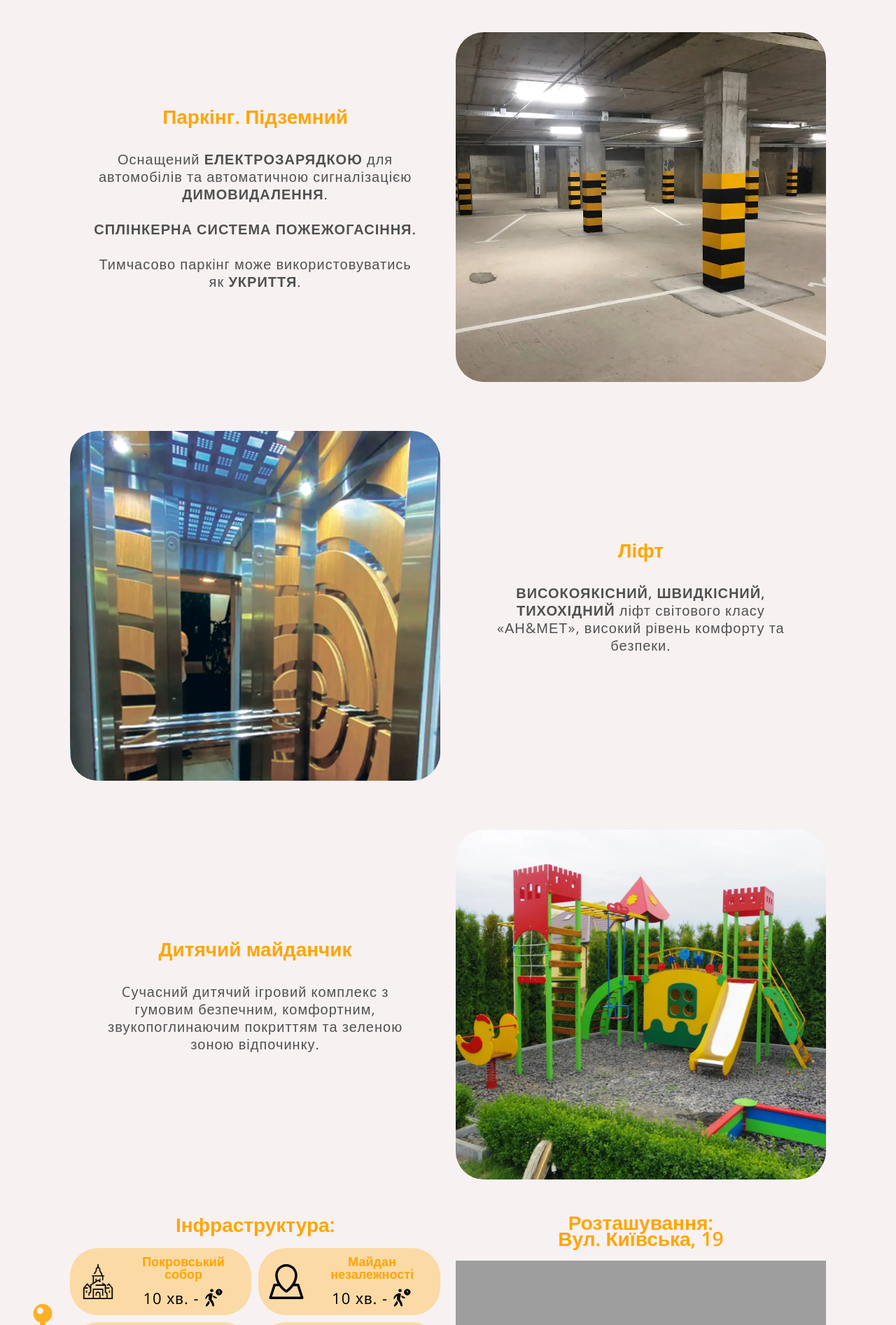
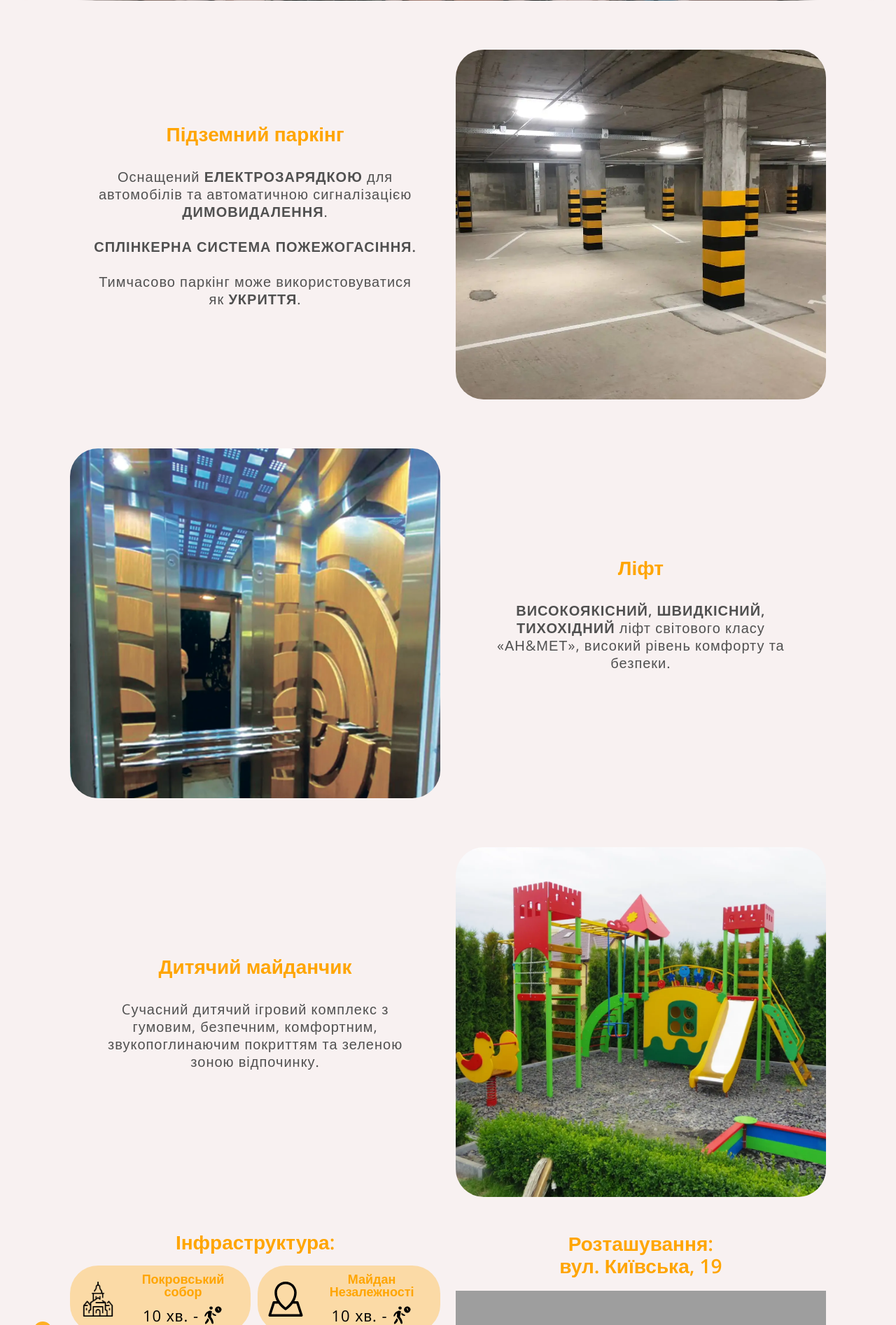
Before and after one commit to Sashahjggggv/Great-House, a PHP site: page / in a window 1280 px wide. Shown: the part 2535-4429 px from the top of the page at 70% size. Run offline with PHP 8.4, Linux system fonts and the light colour scheme; a map, chart or similar area stays blank; style sheets or scripts are compiled from the project's sources; some libraries are stand-ins or nearby versions; grey boxes are pictures that could not be loaded.

Commit message:
add new ver

```diff
--- a/choose/index.html
+++ b/choose/index.html
@@ -75,7 +75,7 @@
         <h3 class="contacts__title subtitle">Ми вам зателефонуємо:</h3>
         <div class="contacts__content">
           <form action="">
-            <input type="text" placeholder="Імʼя" class="contacts__input">
+            <input type="text" placeholder="Імʼя, Прізвище" class="contacts__input">
             <input type="tel" placeholder="(096) 070 77-55" class="contacts__input">
             <button class="contacts__btn-submit">Замовити дзвінок</button>
           </form>
@@ -260,7 +260,7 @@
     <div class="footer__creators">
       <div class="container">
         <p class="footer__creators-text subtitle">
-          © 2023 Created by <span class="alex-logo"><img src="../../img/alex.svg" alt="myLogo">ALEX</span> <br> and Artem for GreatHouse
+          © 2023 Created by <span class="alex-logo"><img src="../../img/alex.svg" alt="myLogo">ALEX</span> <br> & Artem for GreatHouse
         </p>
       </div>
     </div>
--- a/css/apartment.css
+++ b/css/apartment.css
@@ -268,7 +268,7 @@
   justify-content: center;
 }
 .location__block-map h3 {
-  line-height: 23px;
+  line-height: 32px;
 }
 .location__compas {
   position: absolute;
--- a/css/location.css
+++ b/css/location.css
@@ -64,7 +64,7 @@
   justify-content: center;
 }
 .location__block-map h3 {
-  line-height: 25px;
+  line-height: 32px;
 }
 .location__compas {
   position: absolute;
--- a/css/main-page.css
+++ b/css/main-page.css
@@ -49,6 +49,7 @@
 .building__paragraf {
   /* text-indent: 2em; */
   color: #F8F1F1;
+  font-weight: 600;
 }
 
 .slider {
@@ -120,9 +121,10 @@
 }
 .slider__gallery-text p {
   text-align: center;
-  color: #6495ed;
-  font-size: 27px;
+  color: #F8F1F1;
+  font-size: 30px;
   font-weight: 600;
+  white-space: pre;
 }
 .slider__gallery-text a {
   display: flex;
@@ -209,7 +211,7 @@
   justify-content: center;
 }
 .location__block-map h3 {
-  line-height: 23px;
+  line-height: 32px;
 }
 .location__compas {
   position: absolute;
@@ -246,8 +248,8 @@
   }
   .slider__gallery-text p {
     text-align: center;
-    color: #6495ed;
-    font-size: 20px;
+    color: #F8F1F1;
+    font-size: 23px;
     font-weight: 600;
   }
   .slider__gallery-text a {
--- a/index.html
+++ b/index.html
@@ -75,7 +75,7 @@
         <h3 class="contacts__title subtitle">Ми вам зателефонуємо:</h3>
         <div class="contacts__content">
           <form action="">
-            <input type="text" placeholder="Імʼя" class="contacts__input">
+            <input type="text" placeholder="Імʼя, Прізвище" class="contacts__input">
             <input type="tel" placeholder="(096) 070 77-55" class="contacts__input">
             <button class="contacts__btn-submit">Замовити дзвінок</button>
           </form>
@@ -131,7 +131,7 @@
     </div>
     <div class="slider__gallery-text">
       <h1 class="title">Great House</h1>
-      <p class="slider__paragraf">Престиж Комфорт<br>Безпека</p>
+      <p class="slider__paragraf">Престиж  Комфорт<br>Безпека</p>
       <a href="/choose" class="slider__choose-link">Обрати квартиру</a>
     </div>
   </section>
@@ -141,8 +141,8 @@
       <div class="image-text-container__block-text">
         <h2 class="image-text-container__title title">СИСТЕМА БЕЗПЕКИ</h2>
         <p class="image-text-container__paragraf paragraf">Прибудинкова територія та під'їзди облаштовані <span class="uppercase">цифровою системою відеоспостереження</span>.</p>
-        <p class="image-text-container__paragraf paragraf">В будинку встановлення цифрова <span class="uppercase">система контролю доступу</span> в під'їзди.</p>
-        <p class="image-text-container__paragraf paragraf">Передбачено в кожну квартиру встановлення <span class="uppercase">відеодомофону</span>.</p>
+        <p class="image-text-container__paragraf paragraf">В будинку встановлена цифрова <span class="uppercase">система контролю доступу</span> в під'їзди.</p>
+        <p class="image-text-container__paragraf paragraf">Передбачено встановлення <span class="uppercase">відеодомофону</span> в кожну квартиру.</p>
         <p class="image-text-container__paragraf paragraf"><span class="uppercase">Іменні ключі</span>.</p>
         <p class="image-text-container__paragraf paragraf"><span class="uppercase">Консьєрж-сервіс</span>. Власна обслуговуюча компанія.</p>
         <p class="image-text-container__paragraf paragraf"><span class="uppercase">Двері в квартиру</span> зламостійкі з шумо та теплоізоляцією, сертифіковані. Мають два замки циліндрового типу замикання.</p>
@@ -160,7 +160,7 @@
         <h2 class="image-text-container__title title">Підʼїзд</h2>
         <p class="image-text-container__paragraf paragraf"><span class="uppercase">Дизайнерське рішення</span> оздоблення під'їздів та місць загального користування.</p>
         <p class="image-text-container__paragraf paragraf">Наявні <span class="uppercase">пандуси</span> для сімей з дітьми та людей з особливими потребами.</p>
-        <p class="image-text-container__paragraf paragraf"><span class="uppercase">Освітлення</span> в під'їзді регулюється <span class="uppercase">датчиками руху</span></p>
+        <p class="image-text-container__paragraf paragraf"><span class="uppercase">Освітлення</span> в під'їзді регулюється <span class="uppercase">датчиками руху</span>.</p>
       </div>
     </div>
   </section>
@@ -201,11 +201,11 @@
   <section class="entrance">
     <div class="entrance__container container image-text-container">
       <div class="image-text-container__block-text">
-        <h2 class="image-text-container__title title">Паркінг. Підземний</h2>
+        <h2 class="image-text-container__title title">Підземний паркінг</h2>
         <p class="image-text-container__paragraf paragraf">Оснащений <span class="uppercase">електрозарядкою</span> для автомобілів та автоматичною сигналізацією <span class="uppercase">димовидалення</span>.</p>
         <p class="image-text-container__paragraf paragraf"><span class="uppercase">
           Сплінкерна система пожежогасіння.</span></p>
-        <p class="image-text-container__paragraf paragraf">Тимчасово паркінг може використовуватись як <span class="uppercase">укриття</span>.</p>
+        <p class="image-text-container__paragraf paragraf">Тимчасово паркінг може використовуватися як <span class="uppercase">укриття</span>.</p>
       </div>
       <div style="background: url('img/parking.webp') center/cover no-repeat;" class="image-text-container__block-image">
       </div>
@@ -227,7 +227,7 @@
     <div class="babyground__container container image-text-container">
       <div class="image-text-container__block-text">
         <h2 class="image-text-container__title title">Дитячий майданчик</h2>
-        <p class="image-text-container__paragraf paragraf">Cучасний дитячий ігровий комплекс з гумовим безпечним, комфортним, звукопоглинаючим покриттям та зеленою зоною відпочинку.</p>
+        <p class="image-text-container__paragraf paragraf">Cучасний дитячий ігровий комплекс з гумовим, безпечним, комфортним, звукопоглинаючим покриттям та зеленою зоною відпочинку.</p>
       </div>
       <div style="background: url('img/babyground.webp') center/cover no-repeat;" class="image-text-container__block-image">
       </div>
@@ -255,7 +255,7 @@
           <div class="location__grid-element">
             <img src="../../img/place.svg" alt="" class="location__grid-elem-img">
             <div class="location__grid-elem-rigth">
-              <h4 class="location__grid-elem-subtitle subtitle">Майдан незалежності</h4>
+              <h4 class="location__grid-elem-subtitle subtitle">Майдан Незалежності</h4>
               <div class="location__grid-elem-line">
                 <h4 class="location__grid-elem-paragraf paragraf">10 хв. - </h4>
                 <img src="../../img/legs.svg" alt="" class="location__grid-elem-type-logo">
@@ -325,7 +325,7 @@
           <div class="location__grid-element">
             <img src="../../img/walks.svg" alt="" class="location__grid-elem-img">
             <div class="location__grid-elem-rigth">
-              <h4 class="location__grid-elem-subtitle subtitle">Пагорб слави</h4>
+              <h4 class="location__grid-elem-subtitle subtitle">Пагорб Слави</h4>
               <div class="location__grid-elem-line">
                 <h4 class="location__grid-elem-paragraf paragraf">5 хв. - </h4>
                 <img src="../../img/legs.svg" alt="" class="location__grid-elem-type-logo">
@@ -365,7 +365,7 @@
         </div>
       </div>
       <div class="location__block-map">
-        <h3 class="title">Розташування: <br>Вул. Київська, 19</h3>
+        <h3 class="title">Розташування: <br>вул. Київська, 19</h3>
         <div class="location__map" id="map"></div>
       </div>
     </div>
@@ -380,7 +380,7 @@
         <p class="image-text-container__paragraf paragraf"><span class="uppercase">м.Рівне, вул. Київська, 67</span>.</p>
         <p class="image-text-container__paragraf paragraf">Включає <span class="uppercase">торгово-розважальний центр</span>, заклади торгівлі та харчування.</p>
         <p class="image-text-container__paragraf paragraf"><span class="uppercase">Побудований та зданий</span> в експлуатацію в <span class="uppercase">2016</span> році.</p>
-        <p class="image-text-container__paragraf paragraf"><span class="uppercase">Місце для розваг та відпочинку</span> рівнян, гостей міста та дітей.</p>
+        <p class="image-text-container__paragraf paragraf"><span class="uppercase">Місце для розваг та відпочинку</span>.</p>
       </div>
     </div>
   </section>
@@ -546,7 +546,7 @@
     <div class="footer__creators">
       <div class="container">
         <p class="footer__creators-text title">
-          © 2023 Created by <span class="alex-logo"><img src="../../img/alex.svg" alt="myLogo">ALEX</span> <br> and <span class="artem-logo">Artem</span> for GreatHouse
+          © 2023 Created by <span class="alex-logo"><img src="../../img/alex.svg" alt="myLogo">ALEX</span> <br> & <span class="artem-logo">Artem</span> for GreatHouse
         </p>
       </div>
     </div>
--- a/scss/apartment.scss
+++ b/scss/apartment.scss
@@ -296,7 +296,7 @@
     align-items: center;
     justify-content: center;
     & h3 {
-      line-height: 23px;
+      line-height: 32px;
     }
   }
 
--- a/scss/location.scss
+++ b/scss/location.scss
@@ -73,7 +73,7 @@
     align-items: center;
     justify-content: center;
     & h3 {
-      line-height: 25px;
+      line-height: 32px;
     }
   }
 
--- a/scss/main-page.scss
+++ b/scss/main-page.scss
@@ -53,6 +53,7 @@
   &__paragraf {
     /* text-indent: 2em; */
     color: #F8F1F1;
+    font-weight: 600;
   }
 }
 
@@ -124,9 +125,10 @@
     }
     & p {
       text-align: center;
-      color: #6495ed;
-      font-size: 27px;
+      color: #F8F1F1;
+      font-size: 30px;
       font-weight: 600;
+      white-space: pre;
     }
     & a {
       display: flex;
@@ -224,7 +226,7 @@
     align-items: center;
     justify-content: center;
     & h3 {
-      line-height: 23px;
+      line-height: 32px;
     }
   }
 
@@ -268,8 +270,8 @@
       }
       & p {
         text-align: center;
-        color: #6495ed;
-        font-size: 20px;
+        color: #F8F1F1;
+        font-size: 23px;
         font-weight: 600;
       }
       & a {
```
Also changed, not shown: choose/apartment/index.html (+7 -7 lines), location/index.html (+5 -5 lines), parking/index.html (+4 -4 lines).
